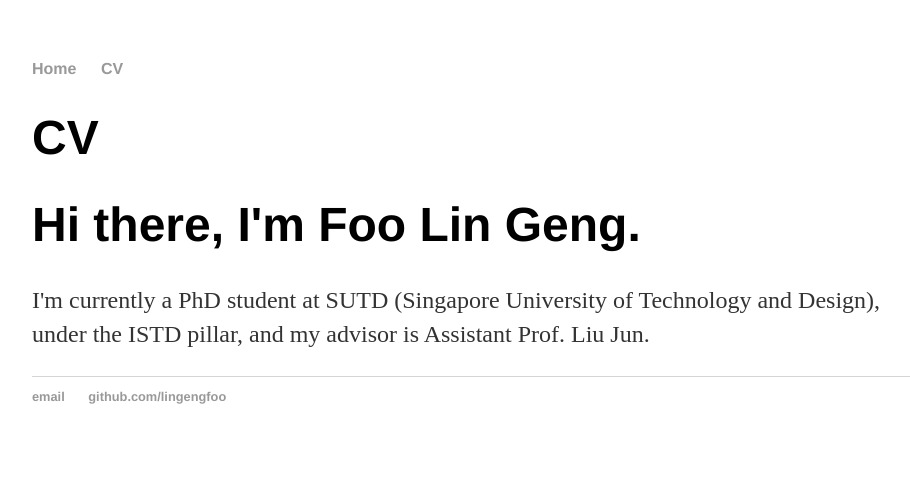
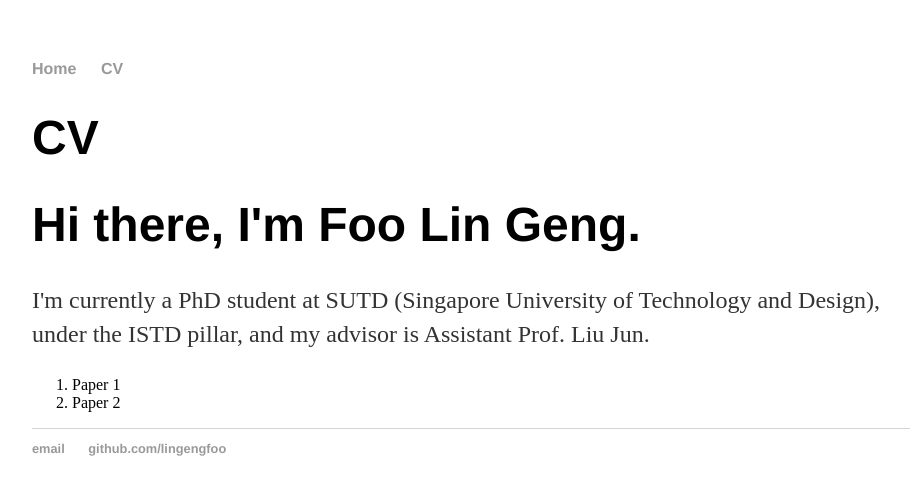
Before and after one commit to lingengfoo/lingengfoo.github.io, a Jekyll site: the page built from cv/index.html, in a window 1280 px wide. Shown: the top 495 px of the page, without its empty margins (160-1070 px from the left). Built offline with Jekyll 4.4.1, drawn with Linux system fonts in a browser that asks for light colours.

Commit message:
Update index.html

```diff
--- a/cv/index.html
+++ b/cv/index.html
@@ -3,10 +3,16 @@ layout: default
 title: CV
 ---
 <h1>{{ page.title }}</h1>
+
 <div class="blurb">
 	<h1>Hi there, I'm Foo Lin Geng.</h1>
 	<p> I'm currently a PhD student at SUTD (Singapore University of Technology and Design), under the ISTD pillar, and my advisor is Assistant Prof. Liu Jun. </p>
 </div>
+
+<ol>
+	<li>Paper 1</li>
+	<li>Paper 2</li>
+</ol>
 
         <!--<ul class="posts">
 	  {% for post in site.posts %}
```
